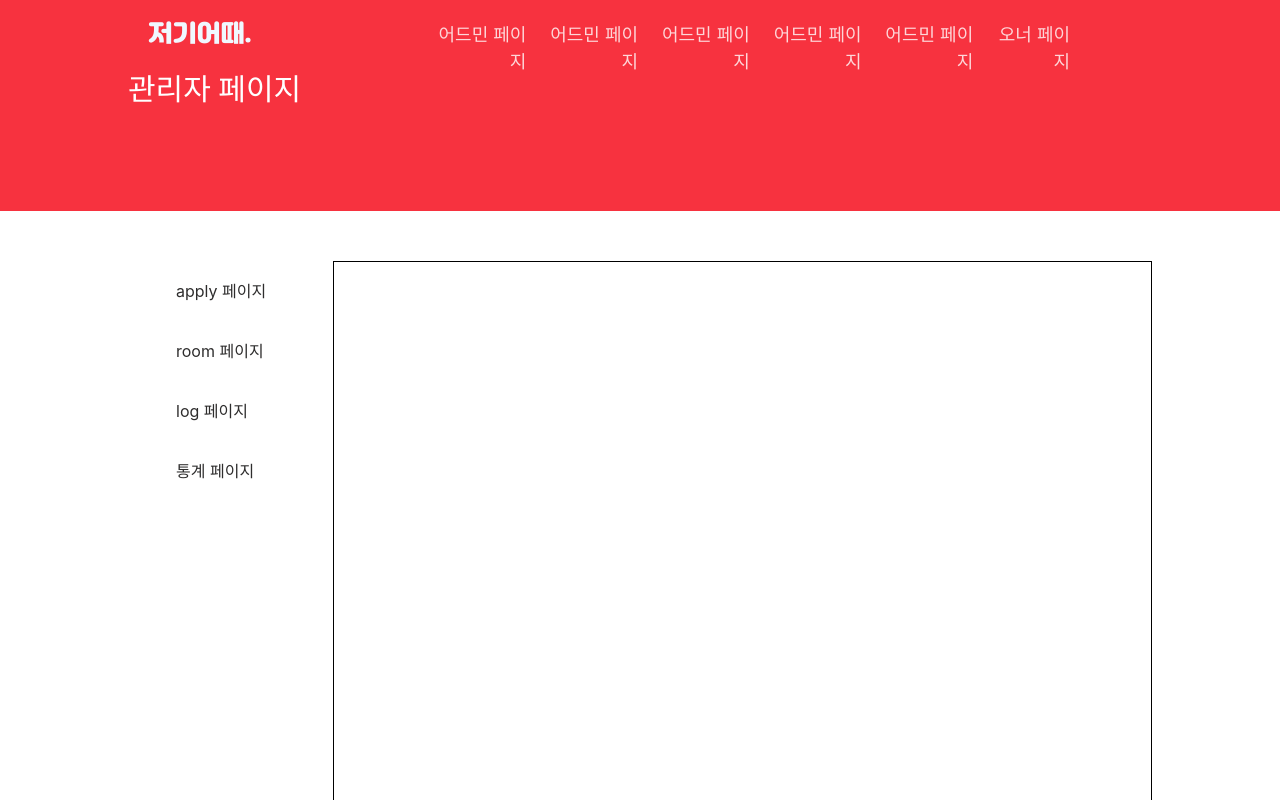
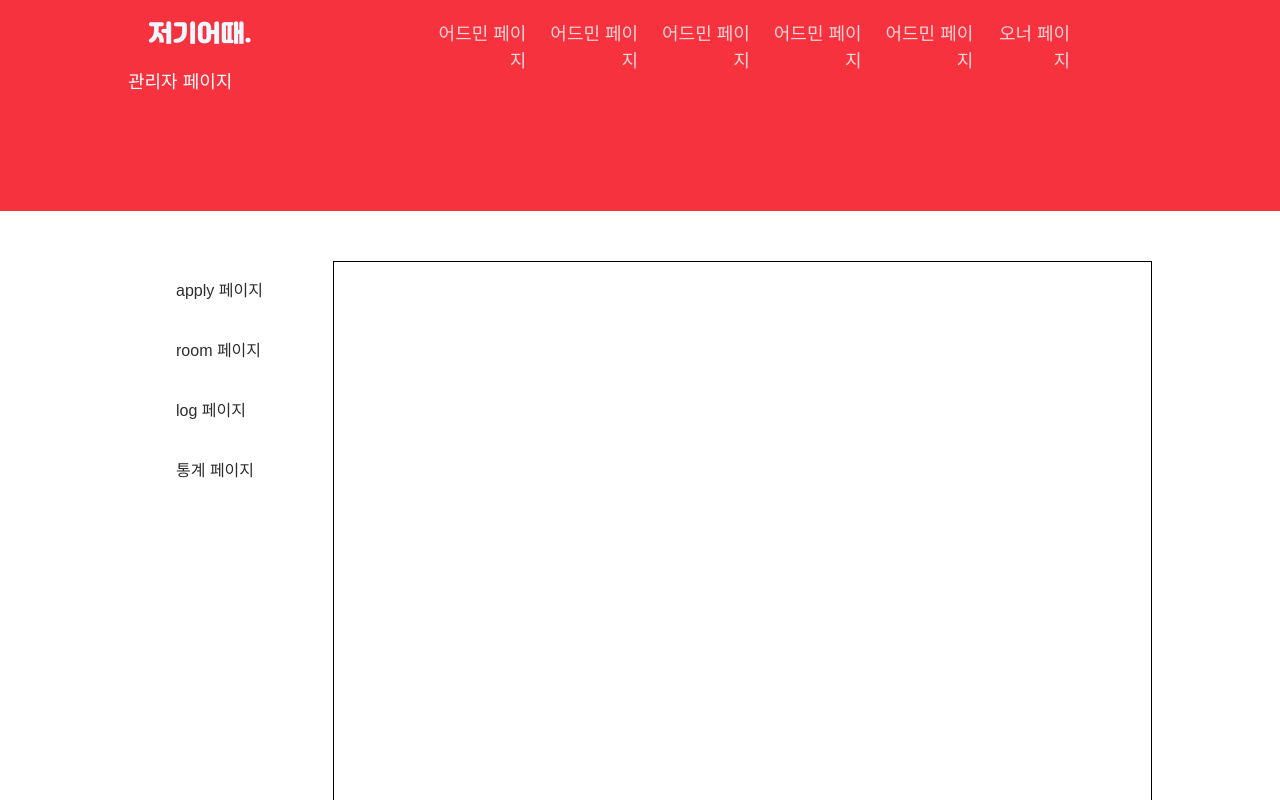
Before and after one commit to HAHproject/pj-front, a React (Create React App) app: page /admin in a window 1280 px wide. Shown: the top 800 px of the page. Built offline with nearby package versions, Linux system fonts and the light colour scheme; the HTML template or start-up script is replaced by a standard one.

Commit message:
글씨체 수정 및 모달창 제작중

```diff
--- a/src/component/admin/ApplyPage.css
+++ b/src/component/admin/ApplyPage.css
@@ -31,7 +31,7 @@
     padding: 0px 0px 10px;
     width: auto;
     color: black;
-    font-size: 20px;
+    font-size: 18px;
     border-bottom: 1px solid #e9e9e9;
     place-items: center;
     justify-items: start;
--- a/src/component/template/NormalHeader.css
+++ b/src/component/template/NormalHeader.css
@@ -60,8 +60,7 @@
 .more {
     color: white;
     font-weight: normal;
-    font-size: 30px;
-    font-family: '맑은고딕';
+    font-size: 18px;
 }
 
 .fast_menu {
@@ -80,4 +79,5 @@
 
 .fast_menu a {
     color: rgba(255, 255, 255, 0.8);
+    font-size: 18px;
 }
--- a/src/component/template/NormalHeader.jsx
+++ b/src/component/template/NormalHeader.jsx
@@ -10,6 +10,11 @@ const NormalHeader = () => {
     const firstSegment = pathSegments[1];
 
     const { scroll } = useSelector(state => state.scrolls)
+    console.log('랜더링 테스트')
+
+    const test = () => {
+        console.log('테스트중입니다')
+    }
 
 
 
@@ -24,7 +29,7 @@ const NormalHeader = () => {
             <div className="section-in">
                 <div className={`fast_menu ${scroll ? 'scroll' : ''}`} >
                     <div style={{ color: "black" }}>
-                        <Link to="/admin" className="header-button" >어드민 페이지</Link>
+                        <Link to="/admin" className="header-button" onMouseEnter={() => test()} >어드민 페이지</Link>
                     </div>
                     <div >
                         <Link to="/admin" className="header-button" >어드민 페이지</Link>
--- a/src/feature/scrollSlice.js
+++ b/src/feature/scrollSlice.js
@@ -8,8 +8,6 @@ export const scrollSlice = createSlice({
     reducers: {
         setScroll: (state, actions) => {
             state.scroll = actions.payload
-
-            console.log(state.scroll)
         },
 
     },
--- a/src/feature/widthSizeSlice.js
+++ b/src/feature/widthSizeSlice.js
@@ -7,7 +7,6 @@ export const widthSizeSlice = createSlice({
     initialState,
     reducers: {
         setWidthSize: (state, actions) => {
-            console.log("계속불리고있음")
             state.isSmallScreen = actions.payload
         },
 
--- a/src/index.css
+++ b/src/index.css
@@ -1,8 +1,6 @@
 body {
   margin: 0;
-  font-family: -apple-system, BlinkMacSystemFont, 'Segoe UI', 'Roboto', 'Oxygen',
-    'Ubuntu', 'Cantarell', 'Fira Sans', 'Droid Sans', 'Helvetica Neue',
-    sans-serif;
+  font-family: 'Pretendard', 'Apple SD Gothic Neo', '맑은 고딕', '맑은고딕', 'Malgun Gothic', sans-serif;
   -webkit-font-smoothing: antialiased;
   -moz-osx-font-smoothing: grayscale;
 }
```
